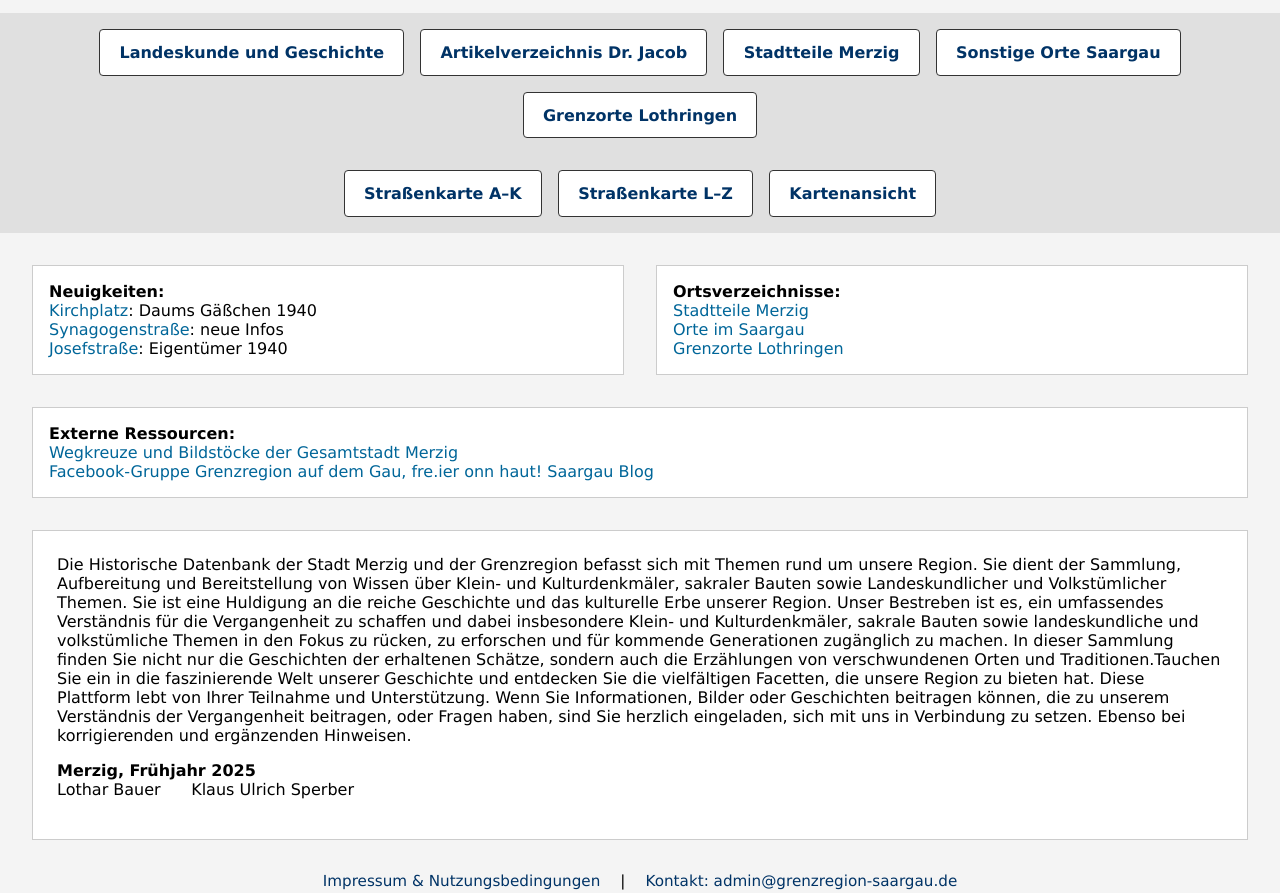
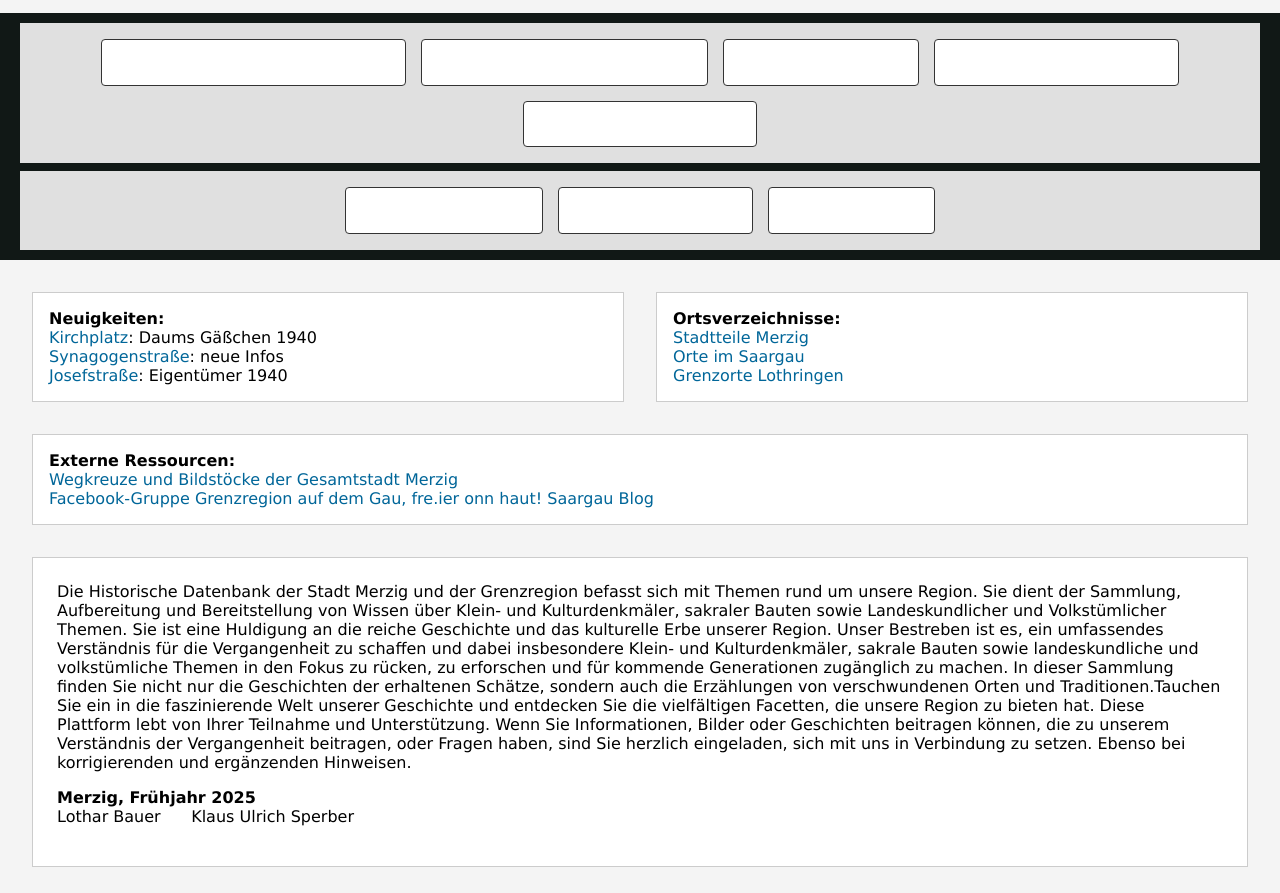
Before and after one commit to grenzregion/datenbank, a plain HTML site: page index.html in a window 1280 px wide. Shown: the part 123-1016 px from the top of the page. Drawn offline with Linux system fonts and the light colour scheme.

Commit message:
Update index.html

```diff
--- a/index.html
+++ b/index.html
@@ -30,19 +30,22 @@
     <img src="Cropped-header1-.jpg" alt="Historisches Headerbild">
   </div>
 
-<div class="nav-section">
-    <a href="Landeskunde_Geschichte">Landeskunde und Geschichte</a>
-	<a href="Verzeichnis_Anton_Jacob">Artikelverzeichnis Dr. Jacob</a>
-	<a href="Stadtteile_Merzig">Stadtteile Merzig </a>
-	<a href="Sonstige_Orte_Saargau">Sonstige Orte Saargau </a>
-	<a href="Grenzorte_Lothringen">Grenzorte Lothringen </a>
-	</div>
+<div style="background-color: #111816; padding: 10px 20px;">
+  <div class="nav-section" style="display: flex; gap: 15px; flex-wrap: wrap;">
+    <a href="Landeskunde_Geschichte" style="color: #ffffff; text-decoration: none;">Landeskunde und Geschichte</a>
+    <a href="Verzeichnis_Anton_Jacob" style="color: #ffffff; text-decoration: none;">Artikelverzeichnis Dr. Jacob</a>
+    <a href="Stadtteile_Merzig" style="color: #ffffff; text-decoration: none;">Stadtteile Merzig</a>
+    <a href="Sonstige_Orte_Saargau" style="color: #ffffff; text-decoration: none;">Sonstige Orte Saargau</a>
+    <a href="Grenzorte_Lothringen" style="color: #ffffff; text-decoration: none;">Grenzorte Lothringen</a>
+  </div>
 
-  <div class="nav-section">
-    <a href="Historische_Strassenkarte_A-K">Straßenkarte A–K</a>
-    <a href="Historische_Strassenkarte_L-Z">Straßenkarte L–Z</a>
-    <a href="Karte_historische_Strassennamen">Kartenansicht</a>
-    </div>
+  <div class="nav-section" style="display: flex; gap: 15px; flex-wrap: wrap; margin-top: 8px;">
+    <a href="Historische_Strassenkarte_A-K" style="color: #ffffff; text-decoration: none;">Straßenkarte A–K</a>
+    <a href="Historische_Strassenkarte_L-Z" style="color: #ffffff; text-decoration: none;">Straßenkarte L–Z</a>
+    <a href="Karte_historische_Strassennamen" style="color: #ffffff; text-decoration: none;">Kartenansicht</a>
+  </div>
+</div>
+
 
   <div class="content-grid">
     <div class="content-box">
```
